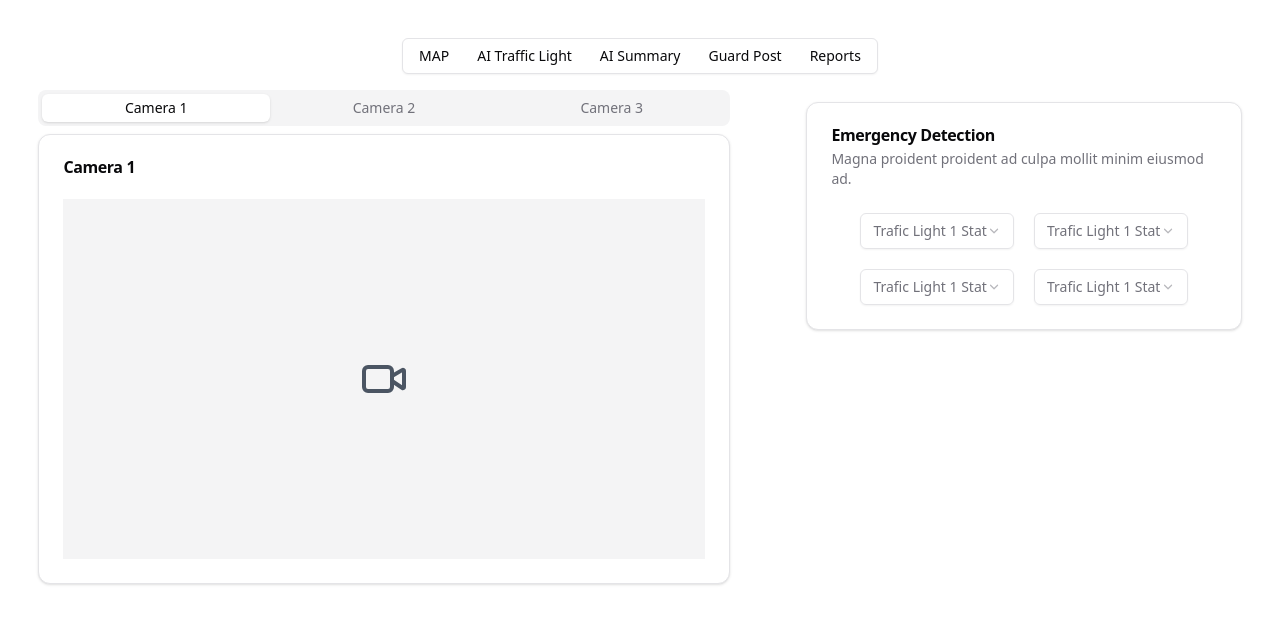
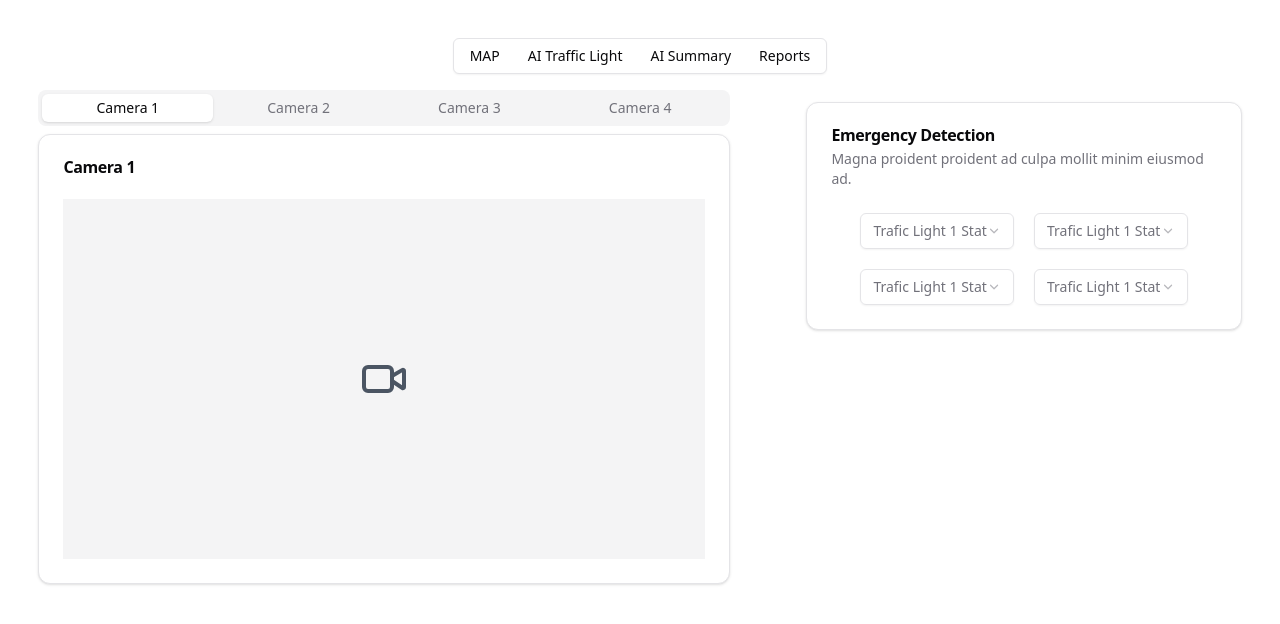
Before and after one commit to alexchtst/Smart-Traffic-Management-Fronteend, a Next.js app: page /AI/TrafficLight in a window 1280 px wide. Shown: the top 624 px of the page. Built offline with nearby package versions, Linux system fonts and the light colour scheme.

Commit message:
feat: delete guard post

```diff
--- a/src/app/GuardPost/page.jsx
+++ /dev/null
@@ -1,20 +0,0 @@
-'use client'
-
-import { CrossRoads } from '@/components/crossroads-camera';
-import { GuardList } from '@/components/guard-list';
-import React from 'react';
-
-const Page = () => {
-  return (
-    <div className='w-full min-h-screen space-y-5 md:space-y-0 md:flex md:h-screen'>
-      <div className='md:w-[65%] h-[80vw] md:h-screen pt-[10vw] px-[2vw] md:pt-[2vw]'>
-        <CrossRoads />
-      </div>
-      <div className='md:w-[35%] p-[2vw]'>
-        <GuardList />
-      </div>
-    </div>
-  );
-};
-
-export default Page;
--- a/src/components/menu-bar.jsx
+++ b/src/components/menu-bar.jsx
@@ -31,12 +31,6 @@ export function CustomMenuBar() {
 
       <MenubarMenu>
         <MenubarTrigger>
-          <Link href="/GuardPost">Guard Post</Link>
-        </MenubarTrigger>
-      </MenubarMenu>
-
-      <MenubarMenu>
-        <MenubarTrigger>
           <Link href="/Report">Reports</Link>
         </MenubarTrigger>
       </MenubarMenu>
--- a/src/components/summary-panel.jsx
+++ b/src/components/summary-panel.jsx
@@ -5,8 +5,8 @@ import {
   CardHeader,
   CardTitle,
 } from "./ui/card";
-import { Input } from "./ui/input";
-import { Button } from "./ui/button";
+import { Label } from "./ui/label";
+import { Separator } from "./ui/separator";
 
 export function SummaryPanel() {
   return (
@@ -20,8 +20,20 @@ export function SummaryPanel() {
           </CardDescription>
         </CardHeader>
         <CardContent className="space-y-[1vw]">
-          <Input id="postguard" placeholder="find the post guard name here" />
-          <Button className="w-full">Search</Button>
+          <Label>
+            Ullamco aliquip consequat excepteur ut consequat aliquip enim
+            consectetur commodo eu non proident veniam.
+          </Label>
+          <Separator className="my-4" />
+          <Label>
+            Voluptate eiusmod veniam est ullamco nulla laboris reprehenderit
+            reprehenderit elit mollit minim dolore mollit.
+          </Label>
+          <Separator className="my-4" />
+          <Label>
+            Labore occaecat elit fugiat veniam esse incididunt deserunt aliqua
+            ullamco esse dolore aliquip.
+          </Label>
         </CardContent>
       </Card>
     </div>
--- a/src/components/traffic-light-camera.js
+++ b/src/components/traffic-light-camera.js
@@ -17,10 +17,11 @@ export function TrafficLightCamera() {
         value={activeTab}
         onValueChange={setActiveTab}
       >
-        <TabsList className="grid w-full grid-cols-3">
+        <TabsList className="grid w-full grid-cols-4">
           <TabsTrigger value="camera1">Camera 1</TabsTrigger>
           <TabsTrigger value="camera2">Camera 2</TabsTrigger>
           <TabsTrigger value="camera3">Camera 3</TabsTrigger>
+          <TabsTrigger value="camera4">Camera 4</TabsTrigger>
         </TabsList>
 
         {/* Camera 1 */}
@@ -36,6 +37,11 @@ export function TrafficLightCamera() {
         {/* Camera 3 */}
         <TabsContent value="camera3">
           <CameraCard title="Camera 3" />
+        </TabsContent>
+
+        {/* Camera 4 */}
+        <TabsContent value="camera4">
+          <CameraCard title="Camera 4" />
         </TabsContent>
       </Tabs>
     </div>
--- a/src/components/traffic-light-conttroll.jsx
+++ b/src/components/traffic-light-conttroll.jsx
@@ -9,7 +9,6 @@ import {
   SelectTrigger,
   SelectValue,
 } from "./ui/select";
-import { Card, CardContent, CardHeader } from "./ui/card";
 
 export function TrafficLightConttroll() {
   return (
@@ -20,6 +19,7 @@ export function TrafficLightConttroll() {
       <SelectContent>
         <SelectGroup>
           <SelectLabel>Status</SelectLabel>
+          <SelectItem value="auto">Auto</SelectItem>
           <SelectItem value="red">Red</SelectItem>
           <SelectItem value="red5">Red 5 mins...</SelectItem>
           <SelectItem value="green">Green</SelectItem>
```
